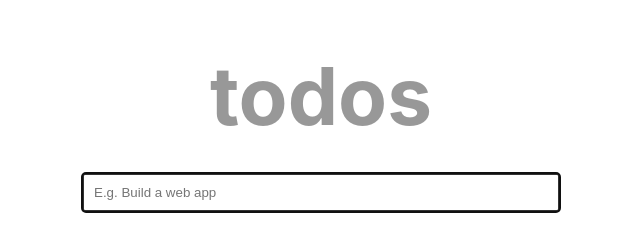
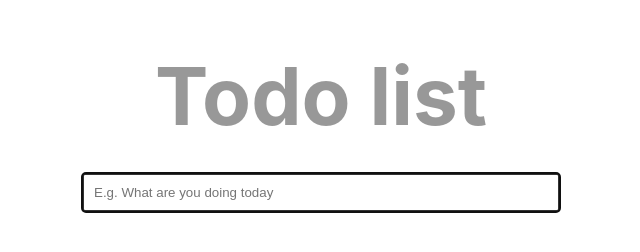
Before and after one commit to Janetsomehow/todo-list, a plain HTML site: page index.html in a window 1280 px wide. Shown: the whole page, without its empty margins (319-959 px from the left). Drawn offline with Linux system fonts and the light colour scheme.

Commit message:
updated placeholder

```diff
--- a/index.html
+++ b/index.html
@@ -11,11 +11,11 @@
 <body>
   <main>
     <div class="container">
-      <h1 class="app-title">todos</h1>
+      <h1 class="app-title">Todo list</h1>
       <ul class="todo-list js-todo-list"></ul>
 
       <form class="js-form">
-        <input autofocus type="text" aria-label="Enter a new todo item" placeholder="E.g. Build a web app" class="js-todo-input">
+        <input autofocus type="text" aria-label="Enter a new todo item" placeholder="E.g. What are you doing today" class="js-todo-input">
       </form>
     </div>
   </main>
```
